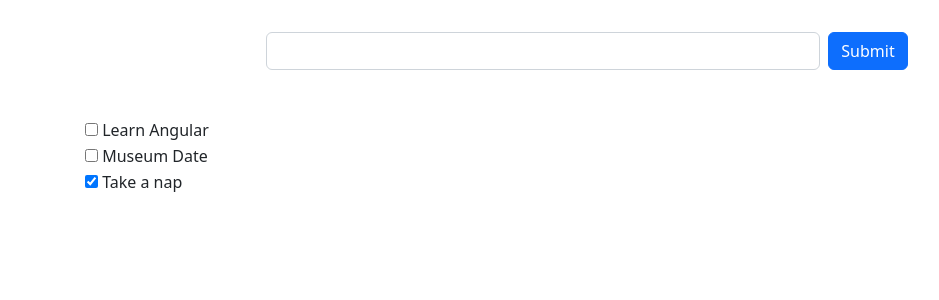
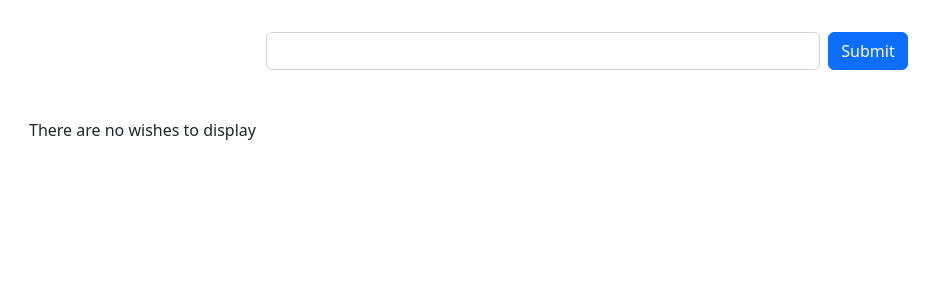
Before and after one commit to tamathecxder/angular-fundamental, an Angular app: page / in a window 1280 px wide. Shown: the top 300 px of the page, without its empty margins (53-992 px from the left). Built offline with nearby package versions, Linux system fonts and the light colour scheme.

Commit message:
import FormsModule for ngModel & create new method to create new wish item

```diff
--- a/src/app/app.component.ts
+++ b/src/app/app.component.ts
@@ -2,26 +2,32 @@ import { Component } from '@angular/core';
 import { CommonModule } from '@angular/common';
 import { RouterOutlet } from '@angular/router';
 import { WishItem } from '../shared/models/wishitem';
+import { FormsModule } from '@angular/forms';
 
 @Component({
   selector: 'app-root',
   standalone: true,
-  imports: [CommonModule, RouterOutlet],
+  imports: [CommonModule, RouterOutlet, FormsModule],
   templateUrl: './app.component.html',
   styleUrl: './app.component.css'
 })
 export class AppComponent {
   items : WishItem[] = [
-    new WishItem("Learn Angular"),
-    new WishItem("Museum Date"),
-    new WishItem("Take a nap", true)
+    // new WishItem("Learn Angular"),
+    // new WishItem("Museum Date"),
+    // new WishItem("Take a nap", true)
   ];
 
   title = 'Testing';
 
+  newWishText: string = "";
+
+  addNewWish() {
+    this.items.push(new WishItem(this.newWishText));
+    this.newWishText = "";
+  }
+
   toggleItem(item: WishItem) {
     item.isComplete = !item.isComplete;
-
-    console.log(item);
   }
 }
```
